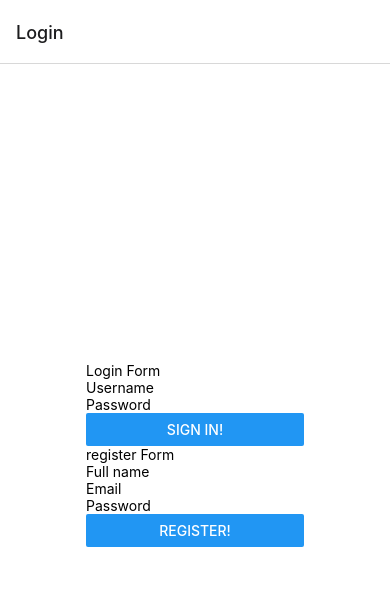
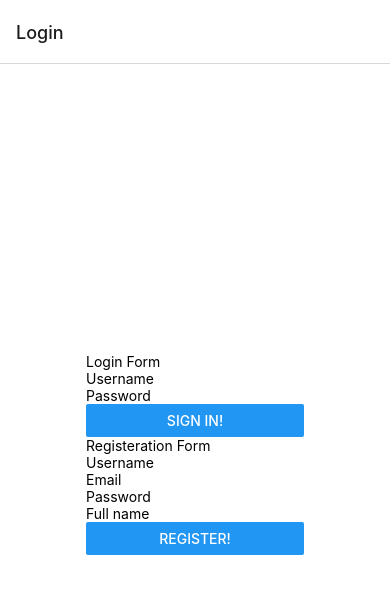
Before and after one commit to vanchess-git/season1webapp, a React Native app: screen /Profile in a window 390 px wide. Shown: the top 594 px of the page. Built offline with nearby package versions, Linux system fonts and the light colour scheme.

Commit message:
problem solved, library was missing

```diff
--- a/components/ListItem.js
+++ b/components/ListItem.js
@@ -1,6 +1,6 @@
 import {View, Text, TouchableOpacity, Image, StyleSheet} from 'react-native';
 import PropTypes from 'prop-types';
-import {mediaUrl} from "../utils/Variables";
+import {mediaUrl} from "../utils/variables";
 
 
 const ListItem = ({singleMedia, navigation}) => {
--- a/components/LoginForm.js
+++ b/components/LoginForm.js
@@ -6,7 +6,7 @@ import {MainContext} from '../contexts/MainContext';
 import {useLogin} from '../hooks/ApiHooks';
 
 const LoginForm = () => {
-  const {isLoggedIn, setIsLoggedIn} = useContext(MainContext);
+  const {isLoggedIn, setIsLoggedIn, setUser} = useContext(MainContext);
   const {postLogin} = useLogin();
   const {
     control,
@@ -21,6 +21,7 @@ const LoginForm = () => {
       console.log('Button pressed', isLoggedIn);
       const userData = await postLogin(loginCredentials);
       await AsyncStorage.setItem('userToken', userData.token);
+      setUser(userData.user);
       setIsLoggedIn(true);
     } catch (error) {
       console.error('Login - logIn', error);
--- a/components/RegisterForm.js
+++ b/components/RegisterForm.js
@@ -1,9 +1,9 @@
-import {MainContext} from "../contexts/MainContext";
+import AsyncStorage from '@react-native-async-storage/async-storage';
 import {useContext} from 'react';
-import {useLogin, useUser} from "../hooks/ApiHooks";
-import {Controller, useForm} from "react-hook-form";
-import AsyncStorage from "@react-native-async-storage/async-storage";
-import {Button, Text, TextInput, View} from "react-native";
+import {Controller, useForm} from 'react-hook-form';
+import {View, Text, Button, TextInput} from 'react-native';
+import {MainContext} from '../contexts/MainContext';
+import {useLogin, useUser} from '../hooks/ApiHooks';
 
 const RegisterForm = () => {
   const {isLoggedIn, setIsLoggedIn} = useContext(MainContext);
@@ -18,26 +18,24 @@ const RegisterForm = () => {
   });
 
   const register = async (userData) => {
+    console.log('register userData', userData);
     try {
       const result = await postUser(userData);
-      console.log('registration result', result)
-      console.log('register userData', userData);
-      // const userData = await postLogin(loginCredentials);
-      // await AsyncStorage.setItem('userToken', userData.token);
-      // setIsLoggedIn(true);
+      console.log('registration result', result);
+      // AUTOLOGIN? (postLogin -> save token -> setloggedin to true)
     } catch (error) {
-      console.error('register - register', error);
+      console.error('RegisterForm error', error);
       // TODO: nofify user about wrong username/password/net error?
     }
   };
 
   return (
     <View>
-      <Text>register Form</Text>
+      <Text>Registeration Form</Text>
       <Controller
         control={control}
         rules={{
-          required: false,
+          required: true,
           minLength: 3,
         }}
         render={({field: {onChange, onBlur, value}}) => (
@@ -45,10 +43,10 @@ const RegisterForm = () => {
             onBlur={onBlur}
             onChangeText={onChange}
             value={value}
-            placeholder="Full name"
+            placeholder="Username"
           />
         )}
-        name="full_name"
+        name="username"
       />
       {errors.username?.type === 'required' && <Text>This is required.</Text>}
       {errors.username?.type === 'minLength' && <Text>Min 3 chars!</Text>}
@@ -57,7 +55,6 @@ const RegisterForm = () => {
         control={control}
         rules={{
           required: true,
-          email: true,
         }}
         render={({field: {onChange, onBlur, value}}) => (
           <TextInput
@@ -69,10 +66,7 @@ const RegisterForm = () => {
         )}
         name="email"
       />
-
-      {errors.email?.type === 'required' && <Text>This is required.</Text>}
-      {errors.email?.type === 'email' && <Text>Min 3 chars!</Text>}
-
+      {errors.email && <Text>This is required.</Text>}
 
       <Controller
         control={control}
@@ -92,12 +86,26 @@ const RegisterForm = () => {
       />
       {errors.password && <Text>This is required.</Text>}
 
-      <Button title="Register!" onPress={handleSubmit((data) => register(data))} />
+      <Controller
+        control={control}
+        rules={{
+          required: false,
+          minLength: 3,
+        }}
+        render={({field: {onChange, onBlur, value}}) => (
+          <TextInput
+            onBlur={onBlur}
+            onChangeText={onChange}
+            value={value}
+            placeholder="Full name"
+          />
+        )}
+        name="full_name"
+      />
+
+      <Button title="Register!" onPress={handleSubmit(register)} />
     </View>
   );
-}
+};
 
-
-
-
-export default RegisterForm
+export default RegisterForm;
--- a/contexts/MainContext.js
+++ b/contexts/MainContext.js
@@ -6,7 +6,7 @@ const MainContext = React.createContext({});
 const MainProvider = (props) => {
   // TODO: create state isLoggedIn, set value to false
   const [isLoggedIn, setIsLoggedIn] = useState(false);
-  const [user, setUser]= useState({});
+  const [user, setUser] = useState({});
 
   return (
     <MainContext.Provider value={{isLoggedIn, setIsLoggedIn, user, setUser}}>
--- a/hooks/ApiHooks.js
+++ b/hooks/ApiHooks.js
@@ -1,6 +1,6 @@
 import {useEffect, useState} from 'react';
-import {doFetch} from "../utils/http";
-import {apiUrl} from "../utils/Variables";
+import {doFetch} from '../utils/http';
+import {apiUrl} from '../utils/variables';
 
 const useMedia = () => {
   const [mediaArray, setMediaArray] = useState([]);
--- a/utils/http.js
+++ b/utils/http.js
@@ -1,5 +1,3 @@
-import {fetch} from "react-native/Libraries/Network/fetch";
-
 const doFetch = async (url, options = {}) => {
   try {
     const response = await fetch(url, options);
@@ -8,10 +6,11 @@ const doFetch = async (url, options = {}) => {
       return data;
     } else {
       // http status code 4xx or 5xx
-      throw new error(data.message)
+      // message comes from server
+      throw new Error(data.message);
     }
   } catch (error) {
-      throw new error(error.message)
+    throw new Error(error.message);
   }
 };
 
--- a/utils/Variables.js
+++ b/utils/variables.js
@@ -1,3 +1,4 @@
 const apiUrl = 'https://media.mw.metropolia.fi/wbma/';
 const mediaUrl = apiUrl + 'uploads/';
+
 export {apiUrl, mediaUrl};
--- a/views/Login.js
+++ b/views/Login.js
@@ -5,7 +5,7 @@ import {MainContext} from '../contexts/MainContext';
 import AsyncStorage from '@react-native-async-storage/async-storage';
 import {useUser} from '../hooks/ApiHooks';
 import LoginForm from '../components/LoginForm';
-import RegisterForm from "../components/RegisterForm";
+import RegisterForm from '../components/RegisterForm';
 
 const Login = ({navigation}) => {
   // props is needed for navigation
--- a/views/Profile.js
+++ b/views/Profile.js
@@ -4,7 +4,7 @@ import {MainContext} from '../contexts/MainContext';
 import AsyncStorage from '@react-native-async-storage/async-storage';
 
 const Profile = () => {
-  const {isLoggedIn, setIsLoggedIn} = useContext(MainContext);
+  const {isLoggedIn, setIsLoggedIn, user} = useContext(MainContext);
 
   console.log('Profile', isLoggedIn);
 
@@ -20,6 +20,12 @@ const Profile = () => {
   return (
     <SafeAreaView style={styles.container}>
       <Text>Profile</Text>
+      <Text>
+        User: {user.username} (id: {user.user_id})
+      </Text>
+      <Text>Email: {user.email}</Text>
+      <Text>Full name: {user.full_name}</Text>
+      <Text>User since: {user.time_created}</Text>
       <Button title="Logout" onPress={logOut} />
     </SafeAreaView>
   );
--- a/views/Single.js
+++ b/views/Single.js
@@ -1,6 +1,6 @@
 import {StyleSheet, SafeAreaView, Text, Image} from 'react-native';
 import PropTypes from 'prop-types';
-import {mediaUrl} from "../utils/Variables";
+import {mediaUrl} from '../utils/variables';
 
 const Single = ({route}) => {
   console.log('Single route', route);
```
